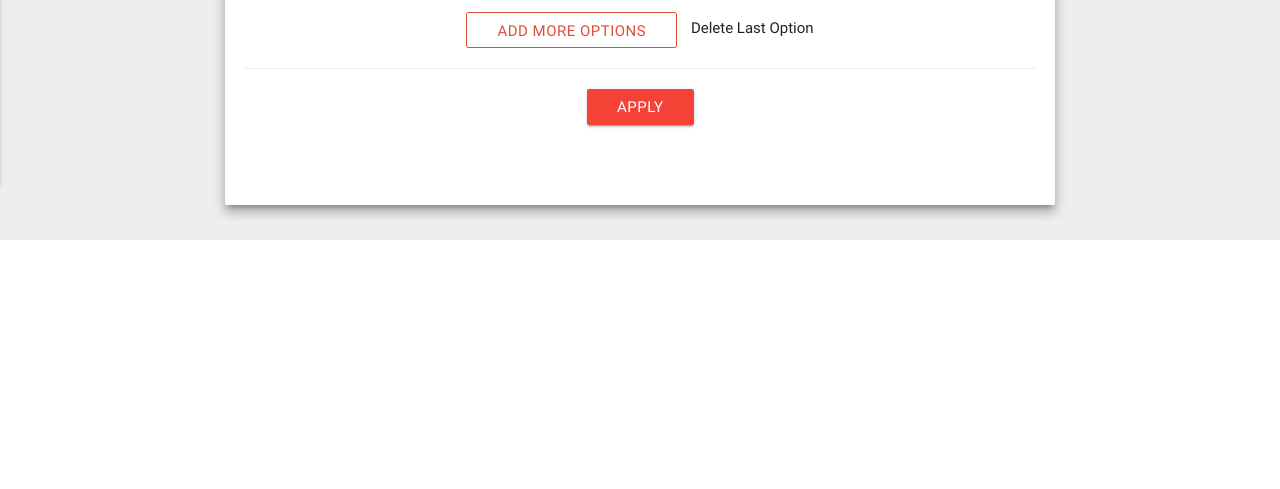
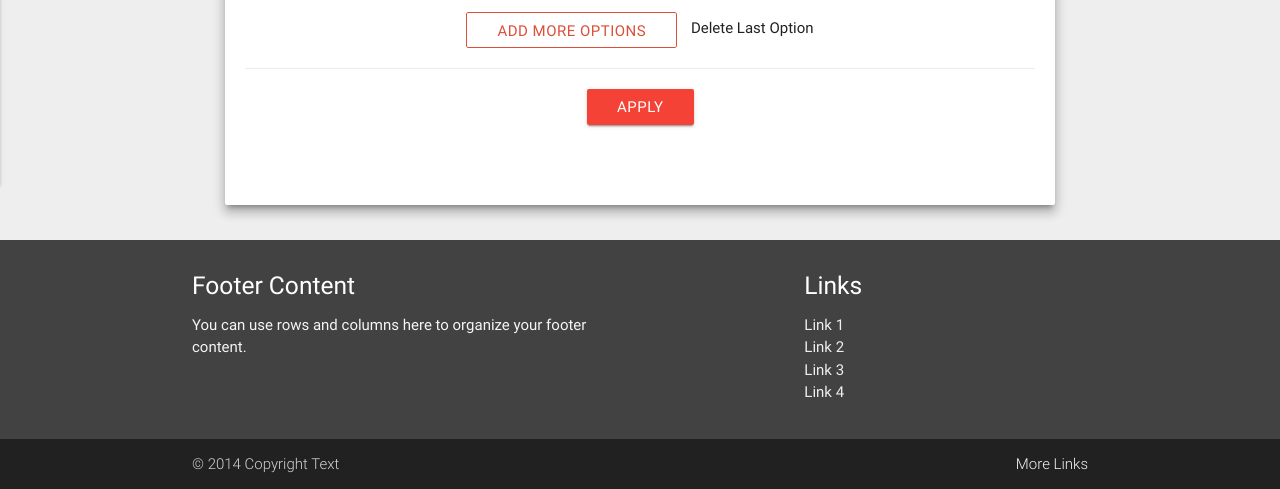
Before and after one commit to GAUTHAM31/jobfair, a CodeIgniter app: page /jobfair/applynow in a window 1280 px wide. Shown: the part 675-1164 px from the top of the page. Before the commit the page ends 915 px from the top, so only its background shows below. Run offline with CodeIgniter, Linux system fonts and the light colour scheme; data comes from the database, SQL or seed files in the repository; some libraries are stand-ins or nearby versions.

Commit message:
Added Footer

```diff
--- a/application/config/config.php
+++ b/application/config/config.php
@@ -23,7 +23,7 @@ defined('BASEPATH') OR exit('No direct script access allowed');
 | a PHP script and you can easily do that on your own.
 |
 */
-$config['base_url'] = 'http://'.$_SERVER['SERVER_NAME'].'/jobfair/';
+$config['base_url'] = '//'.$_SERVER['SERVER_NAME'].'/jobfair/';
 
 /*
 |--------------------------------------------------------------------------
--- a/application/controllers/Welcome.php
+++ b/application/controllers/Welcome.php
@@ -9,6 +9,14 @@ class Welcome extends CI_Controller {
 			$this->load->view('bootstrap/material-blog-theme',['content'=>$content,'data'=>$data]);
 		$this->load->view('bootstrap/material-end');
  	}
+
+
+	public function instructions()
+	{
+		$this->load->view('bootstrap/material-start');
+		$this->load->view("public/home");
+		$this->load->view('bootstrap/material-end');
+	}
 	public function index()
 	{
 		$this->material("public/instructions");
@@ -17,7 +25,7 @@ class Welcome extends CI_Controller {
 	{
 
 	$this->load->helper('form');
-       $this->load->library('form_validation');
+      	 $this->load->library('form_validation');
 	if($this->input->post('apply'))
 	{
  		$input=$this->input->post();
@@ -48,9 +56,9 @@ class Welcome extends CI_Controller {
             return false;
 
 	}
-
-
-		$this->material("public/applynow");
+		$this->load->model('public_model');
+		$data['options']=$this->public_model->getalljobs('title');
+		$this->material("public/applynow",$data);
 	}
 	public function login()
 	{
--- a/application/models/Public_model.php
+++ b/application/models/Public_model.php
@@ -60,6 +60,7 @@ class Public_model extends CI_Model
 
 	            $id = $this->db->insert_id();
 	            $i=0;
+	            $batch=[];
 	            foreach ($options as $key => $value) {
 	            	$batch[$i++]=[
 		            	'uid'=>$id,
@@ -97,4 +98,8 @@ class Public_model extends CI_Model
 		}
 			return false;
 	}
+	public function getalljobs($orderby='id')
+	{
+		return $this->db->order_by($orderby)->get('jobs')->result_array();
+	}
 }
--- a/application/views/bootstrap/material-end.php
+++ b/application/views/bootstrap/material-end.php
@@ -1,6 +1,51 @@
-
+<footer class="page-footer grey darken-3">
+      <div class="container">
+        <div class="row">
+          <div class="col l6 s12">
+            <h5 class="white-text">Footer Content</h5>
+            <p class="grey-text text-lighten-4">You can use rows and columns here to organize your footer content.</p>
+          </div>
+          <div class="col l4 offset-l2 s12">
+            <h5 class="white-text">Links</h5>
+            <ul>
+              <li><a class="grey-text text-lighten-3" href="#!">Link 1</a></li>
+              <li><a class="grey-text text-lighten-3" href="#!">Link 2</a></li>
+              <li><a class="grey-text text-lighten-3" href="#!">Link 3</a></li>
+              <li><a class="grey-text text-lighten-3" href="#!">Link 4</a></li>
+            </ul>
+          </div>
+        </div>
+      </div>
+      <div class="footer-copyright grey darken-4">
+        <div class="container">
+        © 2014 Copyright Text
+        <a class="grey-text text-lighten-4 right" href="#!">More Links</a>
+        </div>
+      </div>
+</footer>
+<div class="btn-floating btn-large waves-effect totop waves-light red fixed" style="position: fixed;right: 2%;bottom: 5%"> <i class="fa fa-chevron-up fa-2x"></i> </div>
 </body>
 <script>
+	function chktotop(){
+		if ($(window).scrollTop()<300)
+		{
+		$('.totop').fadeOut();
+		}
+		else
+		{
+		$('.totop').fadeIn();
+		}
+	}
 	$(".button-collapse").sideNav();
+	$(window).scroll(function() {
+		chktotop();
+	});
+	$(document).ready(function(){
+		chktotop();
+		$('.totop').click(function(){
+		$("html, body").animate({ scrollTop: 0 }, 600);
+		return false;
+		});
+	});
 </script>
 </html>
--- a/application/views/public/applynow.php
+++ b/application/views/public/applynow.php
@@ -45,10 +45,16 @@
         <div class="col s10">
             <label class="col s2 black-text left-align " style="margin-top: 1em">#<?=$i?></label>
             <select name="selectedoptions[]" id="optionid<?=$i?>" class="browser-default col s10" >
-              <option value="0"  selected>Choose your option</option>
-              <option value="1">Option 1</option>
-              <option value="2">Option 2</option>
-              <option value="3">Option 3</option>
+            <option value="0"  selected>Choose your option</option>
+              <?php
+              foreach ($options as $key => $value) {
+                ?>
+
+              <option value="<?=$value['id']?>"><?=$value['title']?></option>
+                <?php
+
+              }
+              ?>
             </select>
         </div>
 
--- a/application/views/user/bootstrap/material-blog-theme.php
+++ b/application/views/user/bootstrap/material-blog-theme.php
@@ -15,7 +15,7 @@ if($this->input->get('msg')!=false)
 <!-- navigation-->
 <nav class="transparent z-depth-0">
 	<div class="nav-wrapper">
-	  <a href="#!" class="brand-logo center">Job Fair</a>
+	  <a href="<?=base_url()?>" class="brand-logo center">Job Fair</a>
 	  <a href="#" data-activates="mobile-demo" class="button-collapse"><i class="material-icons fa fa-fw fa-bars "></i></a>
 	  <ul class="right hide-on-med-and-down">
 	    <li><a href="<?=base_url()?>user">Home</a></li>
--- a/assets/css/custom-material.css
+++ b/assets/css/custom-material.css
@@ -48,14 +48,17 @@ select.browser-default{
 	left: 7%;
 	right: auto;
 	top: 2%;
-	z-index: 1000
-}@media only screen and (max-width: 992px){
+	z-index: 1000;
+}
+@media only screen and (max-width: 992px){
 	#toast-container{
 		left: 3% !important;
 		right: 3% !important;
 		margin: auto;
 		width:94% !important;
 		min-width: 94% ;
+		max-height: 50px;
+		bottom: auto !important;
 	}
 }
 .red-box-dot,
```
Also changed, not shown: application/views/public/home.php (added, +17 -0 lines), application/views/user/listofoptions.php (+6 -2 lines), application/views/bootstrap/material-blog-theme.php (line endings or trailing spaces).
